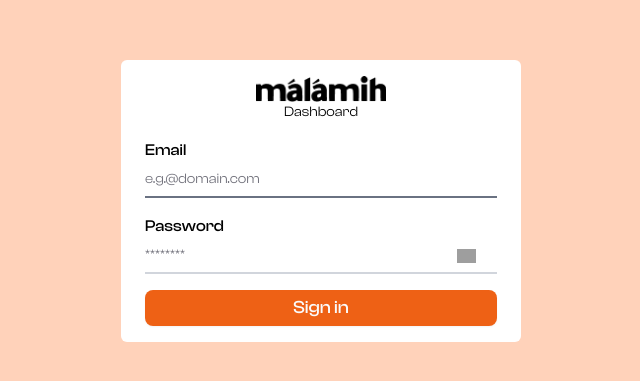
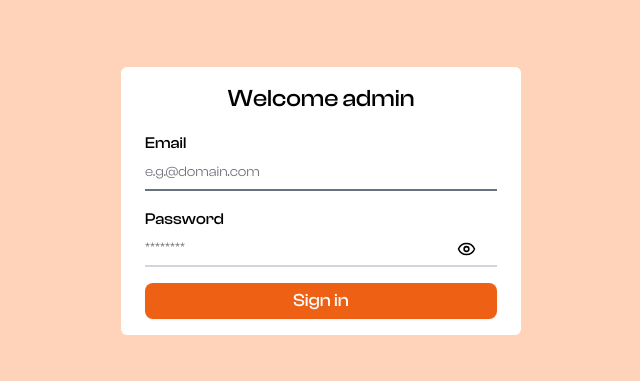
Before and after one commit to Malamih/oigatech, a Next.js app: page /auth in a window 1280 px wide. Shown: the part 199-580 px from the top of the page, without its empty margins (319-959 px from the left). Built offline with nearby package versions, Linux system fonts and the light colour scheme; grey boxes are pictures that could not be loaded.

Commit message:
For Production I think again

```diff
--- a/app/(auth)/auth/components/Content.tsx
+++ b/app/(auth)/auth/components/Content.tsx
@@ -1,21 +1,21 @@
 "use client";
 import { Input } from "@/components/ui/input";
 import { Label } from "@radix-ui/react-label";
-import Image from "next/image";
 import { useState } from "react";
 import { Button } from "@/components/ui/button";
 import { LoginRes, useLogin } from "@/services/auth";
 import { toast } from "sonner";
 import { useRouter } from "next/navigation";
 import Cookies from "js-cookie";
+import { EyeClosedIcon, EyeIcon } from "lucide-react";
 
 export const Content = () => {
   const [showPassword, setShowPassword] = useState(false);
   const router = useRouter();
   const success = (data: LoginRes) => {
-    toast.success(data.message);
     Cookies.set("token", data.token);
     router.push("/dashboard");
+    toast.success(data.message);
   };
   const { isPending, error, mutate }: any = useLogin(success);
 
@@ -29,14 +29,8 @@ export const Content = () => {
   return (
     <>
       <div className="wrapper py-4 px-6 bg-white rounded-sm w-[98%] max-w-[400px]">
-        <div className="logo mb-4 flex justify-center flex-col items-center">
-          <Image
-            src={"/dashboard/malamihLogo.png"}
-            alt="logo"
-            width={130}
-            height={40}
-          />
-          <span className="text-sm">Dashboard</span>
+        <div className="logo mb-4 flex justify-center flex-col items-center text-2xl font-medium">
+          <h1>Welcome admin</h1>
         </div>
         <form
           onSubmit={(e: any) => {
@@ -77,27 +71,16 @@ export const Content = () => {
                 id="password"
                 required
               />
-              <label
-                htmlFor="password"
+              <div
                 className="icon w-[30px] h-[30px] rounded-full flex items-center justify-center hover:bg-gray-100 cursor-pointer absolute top-2/4 -translate-y-2/4 right-4"
                 onClick={() => setShowPassword(!showPassword)}
               >
                 {showPassword ? (
-                  <Image
-                    src={"/icons/eye-closed.svg"}
-                    width={19}
-                    height={19}
-                    alt="eye-icon"
-                  />
+                  <EyeClosedIcon width={19} />
                 ) : (
-                  <Image
-                    src={"/icons/eye.svg"}
-                    width={19}
-                    height={19}
-                    alt="eye-icon"
-                  />
+                  <EyeIcon width={19} />
                 )}
-              </label>
+              </div>
             </div>
             {error?.fieldErrors?.password?.map((err: string, i: number) => {
               return (
@@ -113,8 +96,9 @@ export const Content = () => {
               onSubmit={(e) => {
                 e.preventDefault();
               }}
+              disabled={isPending}
             >
-              {isPending ? "Signing in" : "Sign in"}
+              {isPending ? "Signing in..." : "Sign in"}
             </Button>
           </div>
         </form>
--- a/components/Content.tsx
+++ b/components/Content.tsx
@@ -27,6 +27,7 @@ const endpoint = new ApiClient<any, { message: string }>("/users/register");
 export const Content = () => {
   const [participation_type, setParticipation_type] = useState("");
   const [company, setCompany] = useState<string>("");
+  const [phoneValue, setPhoneValue] = useState("");
   const router = useRouter();
   const formRef = useRef<HTMLFormElement>(null);
 
@@ -77,6 +78,9 @@ export const Content = () => {
     }
   };
 
+  const cleanNumbers = (str: string) =>
+    str.replace(/[^\d]/g, "").replace(/^0/, "");
+
   const errorMessage = error ? (error as any).message : null;
   return (
     <>
@@ -118,9 +122,11 @@ export const Content = () => {
             <div className="group flex items-center gap-1">
               <Input
                 placeholder="+000"
-                type="phone"
                 value={country_code}
-                onInput={(e: any) => setCountryCode(e.target.value)}
+                onInput={(e: any) =>
+                  setCountryCode(cleanNumbers(e.target.value))
+                }
+                maxLength={5}
                 className={clsx("w-[50px]", {
                   "border-red-300 placeholder:text-red-400 focus-visible:border-red-300":
                     error && (error as any).fieldErrors?.phone_number,
@@ -131,7 +137,10 @@ export const Content = () => {
               <Input
                 placeholder="Phone number"
                 name="phone_number"
-                type="phone"
+                value={phoneValue}
+                onInput={(e: any) =>
+                  setPhoneValue(cleanNumbers(e.target.value))
+                }
                 className={clsx({
                   "border-red-300 placeholder:text-red-400 focus-visible:border-red-300":
                     error && (error as any).fieldErrors?.phone_number,
--- a/components/ui/input.tsx
+++ b/components/ui/input.tsx
@@ -3,32 +3,8 @@ import * as React from "react";
 import { cn } from "@/lib/utils";
 
 function Input({ className, type, ...props }: React.ComponentProps<"input">) {
-  const [value, setValue] = React.useState<string>("");
-  React.useEffect(() => {
-    if (type && type == "phone") {
-      setValue(value.replace(/\D/g, ""));
-      if (value.startsWith("0")) {
-        setValue(value.slice(1));
-      }
-    }
-  }, [value]);
   return (
     <>
-      {props?.defaultValue ? (
-        <input
-          type={type}
-          data-slot="input"
-          value={props.defaultValue ? value : ""}
-          onInput={(e) => setValue((e.target as HTMLInputElement).value)}
-          className={cn(
-            "file:text-foreground placeholder:text-muted-foreground selection:bg-primary selection:text-primary-foreground dark:bg-input/30 border-b-gray-300 flex h-9 w-full min-w-0 border-b-2 bg-transparent text-base transition-[color,box-shadow] outline-none file:inline-flex file:h-7 file:border-0 file:bg-transparent file:text-sm file:font-medium disabled:pointer-events-none disabled:cursor-not-allowed disabled:opacity-50 md:text-sm",
-            "focus-visible:border-b-gray-500",
-            "aria-invalid:ring-destructive/20 dark:aria-invalid:ring-destructive/40 aria-invalid:border-destructive",
-            className
-          )}
-          {...props}
-        />
-      ) : (
       <input
         type={type}
         data-slot="input"
@@ -40,7 +16,6 @@ function Input({ className, type, ...props }: React.ComponentProps<"input">) {
         )}
         {...props}
       />
-      )}
     </>
   );
 }
```
Also changed, not shown: public/icons/eye-closed.svg (added), public/icons/eye.svg (added). Lines whose indentation alone changed are shown as unchanged.
